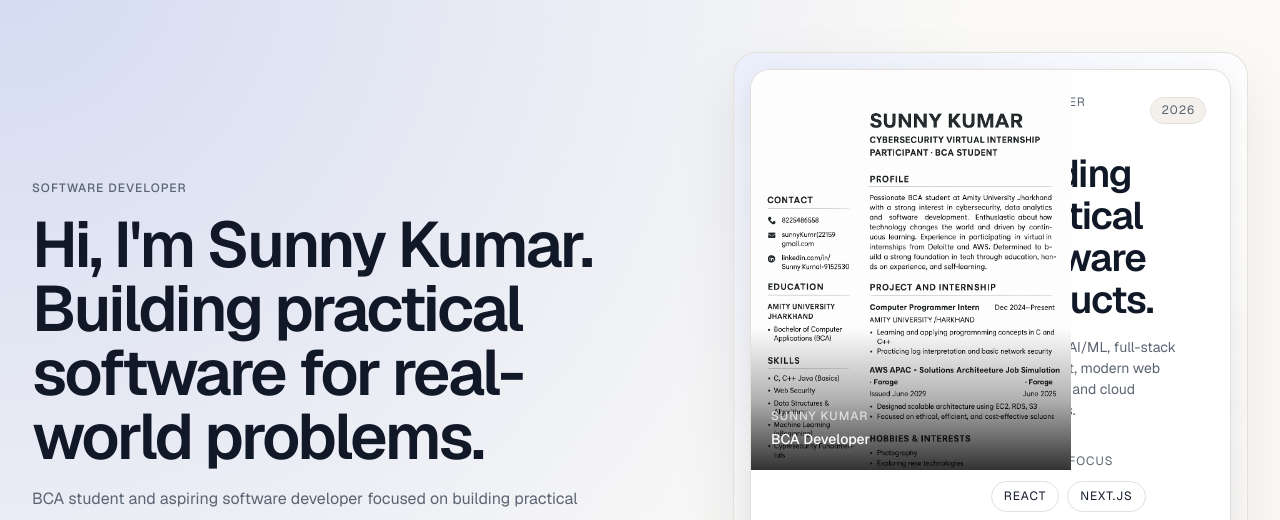
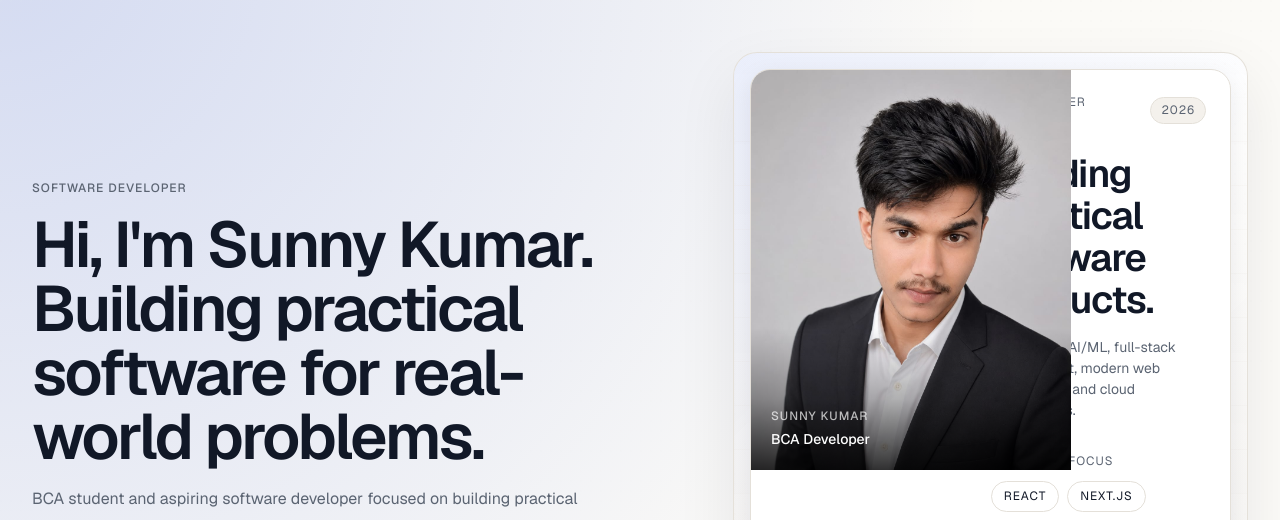
Before and after one commit to sunnythakur823/sunny-portfolio, a Next.js app: page / in a window 1280 px wide. Shown: the part 134-654 px from the top of the page. Built offline with nearby package versions, Linux system fonts and the light colour scheme; no server answers.

Commit message:
Fix profile image path

```diff
--- a/src/components/hero/hero-visual.tsx
+++ b/src/components/hero/hero-visual.tsx
@@ -29,7 +29,7 @@ export function HeroVisual() {
             <div className="grid sm:grid-cols-[0.9fr_1.1fr]">
               <div className="relative aspect-[4/5] min-h-[360px] overflow-hidden sm:min-h-[400px]">
                 <Image
-                  src="/profile.png"
+                  src="/images/profile.png"
                   alt="Sunny Kumar - BCA Developer"
                   fill
                   priority
```
